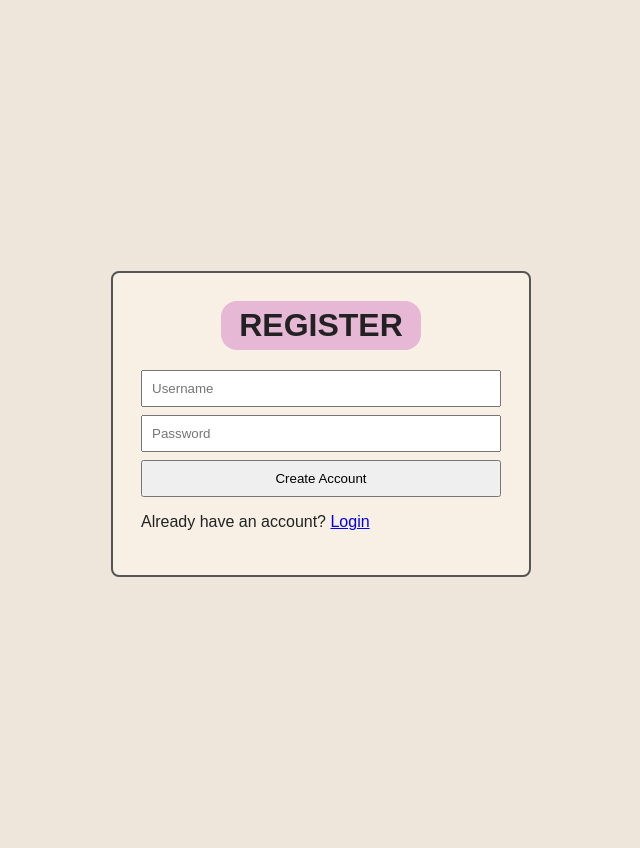
After one commit to masliza2703/expenses-tracker, a Flask app: page /register in a window 1280 px wide. The commit adds this page. Shown: the whole page, without its empty margins (319-959 px from the left). Run offline with Flask 3, Linux system fonts and the light colour scheme.

Commit message:
add user authentication

```diff
--- a/app.py
+++ b/app.py
@@ -1,18 +1,36 @@
-from flask import Flask, render_template, request, redirect
+from functools import wraps
+from flask import Flask, render_template, request, redirect, session
 import os
 import sqlite3
 from datetime import datetime, timedelta
+from werkzeug.security import check_password_hash, generate_password_hash
 
 app = Flask(__name__)
+app.secret_key = os.environ.get("SECRET_KEY", "dev-secret-key-change-me")
 DATABASE = os.environ.get("DATABASE_PATH", "expenses.db")
 
 def get_db():
     return sqlite3.connect(DATABASE)
 
+def login_required(route):
+    @wraps(route)
+    def wrapper(*args, **kwargs):
+        if "user_id" not in session:
+            return redirect("/login")
+        return route(*args, **kwargs)
+    return wrapper
+
 # INIT DB
 def init_db():
     conn = get_db()
     c = conn.cursor()
+    c.execute('''
+        CREATE TABLE IF NOT EXISTS users (
+            id INTEGER PRIMARY KEY AUTOINCREMENT,
+            username TEXT UNIQUE NOT NULL,
+            password_hash TEXT NOT NULL
+        )
+    ''')
     c.execute('''
         CREATE TABLE IF NOT EXISTS expenses (
             id INTEGER PRIMARY KEY AUTOINCREMENT,
@@ -22,6 +40,11 @@ def init_db():
             date TEXT
         )
     ''')
+    c.execute("PRAGMA table_info(expenses)")
+    expense_columns = [column[1] for column in c.fetchall()]
+    if "user_id" not in expense_columns:
+        c.execute("ALTER TABLE expenses ADD COLUMN user_id INTEGER")
+
     today = datetime.now().strftime("%Y-%m-%d")
     c.execute(
         "UPDATE expenses SET date = ? WHERE date IS NULL OR date = ''",
@@ -33,19 +56,27 @@ def init_db():
 init_db()
 
 @app.route('/')
+@login_required
 def home():
     conn = get_db()
     c = conn.cursor()
+    user_id = session["user_id"]
 
-    c.execute("SELECT * FROM expenses ORDER BY category, id DESC")
+    c.execute(
+        "SELECT id, category, amount, note, date FROM expenses WHERE user_id = ? ORDER BY category, id DESC",
+        (user_id,)
+    )
     expenses = c.fetchall()
 
-    c.execute("SELECT SUM(amount) FROM expenses")
+    c.execute("SELECT SUM(amount) FROM expenses WHERE user_id = ?", (user_id,))
     total = c.fetchone()[0]
     if total is None:
         total = 0
 
-    c.execute("SELECT category, SUM(amount) FROM expenses GROUP BY category")
+    c.execute(
+        "SELECT category, SUM(amount) FROM expenses WHERE user_id = ? GROUP BY category",
+        (user_id,)
+    )
     category_data = c.fetchall()
 
     categories = [row[0] for row in category_data]
@@ -96,9 +127,10 @@ def home():
     c.execute("""
         SELECT substr(date, 1, 7) as month, SUM(amount)
         FROM expenses
+        WHERE user_id = ?
         GROUP BY month
         ORDER BY month
-    """)
+    """, (user_id,))
     monthly_raw = c.fetchall()
 
     monthly_labels = [row[0] for row in monthly_raw]
@@ -107,9 +139,10 @@ def home():
     c.execute("""
         SELECT substr(date, 1, 7) as month, substr(date, 9, 2) as day, SUM(amount)
         FROM expenses
+        WHERE user_id = ?
         GROUP BY month, day
         ORDER BY month, day
-    """)
+    """, (user_id,))
     monthly_daily_raw = c.fetchall()
 
     monthly_daily_data = {}
@@ -126,9 +159,10 @@ def home():
     c.execute("""
         SELECT substr(date, 1, 7) as month, category, SUM(amount)
         FROM expenses
+        WHERE user_id = ?
         GROUP BY month, category
         ORDER BY month, category
-    """)
+    """, (user_id,))
     monthly_category_raw = c.fetchall()
 
     monthly_category_data = {}
@@ -162,22 +196,87 @@ def home():
         monthly_labels=monthly_labels,
         monthly_values=monthly_values,
         monthly_daily_data=monthly_daily_data,
-        monthly_category_data=monthly_category_data
+        monthly_category_data=monthly_category_data,
+        username=session.get("username")
     )
+
+@app.route('/register', methods=['GET', 'POST'])
+def register():
+    error = None
+
+    if request.method == 'POST':
+        username = request.form['username'].strip()
+        password = request.form['password']
+
+        if not username or not password:
+            error = "Username and password are required."
+        else:
+            conn = get_db()
+            c = conn.cursor()
+
+            try:
+                c.execute(
+                    "INSERT INTO users (username, password_hash) VALUES (?, ?)",
+                    (username, generate_password_hash(password))
+                )
+                user_id = c.lastrowid
+                conn.commit()
+                session["user_id"] = user_id
+                session["username"] = username
+                return redirect("/")
+            except sqlite3.IntegrityError:
+                error = "Username already exists."
+            finally:
+                conn.close()
+
+    return render_template("register.html", error=error)
+
+@app.route('/login', methods=['GET', 'POST'])
+def login():
+    error = None
+
+    if request.method == 'POST':
+        username = request.form['username'].strip()
+        password = request.form['password']
+
+        conn = get_db()
+        c = conn.cursor()
+        c.execute(
+            "SELECT id, username, password_hash FROM users WHERE username = ?",
+            (username,)
+        )
+        user = c.fetchone()
+        conn.close()
+
+        if user and check_password_hash(user[2], password):
+            session["user_id"] = user[0]
+            session["username"] = user[1]
+            return redirect("/")
+
+        error = "Invalid username or password."
+
+    return render_template("login.html", error=error)
+
+@app.route('/logout')
+def logout():
+    session.clear()
+    return redirect("/login")
 
 # ADD
 @app.route('/add', methods=['POST'])
+@login_required
 def add_expense():
     category = request.form['category']
     amount = request.form['amount']
     note = request.form['note']
     date = datetime.now().strftime("%Y-%m-%d")
+    user_id = session["user_id"]
 
     conn = get_db()
     c = conn.cursor()
     c.execute(
-        "INSERT INTO expenses (category, amount, note, date) VALUES (?, ?, ?, ?)",
-        (category, amount, note, date)
+        "INSERT INTO expenses (category, amount, note, date, user_id) VALUES (?, ?, ?, ?, ?)",
+        (category, amount, note, date, user_id)
     )
     conn.commit()
     conn.close()
@@ -186,10 +285,11 @@ def add_expense():
 
 # DELETE
 @app.route('/delete/<int:id>')
+@login_required
 def delete_expense(id):
     conn = get_db()
     c = conn.cursor()
-    c.execute("DELETE FROM expenses WHERE id = ?", (id,))
+    c.execute("DELETE FROM expenses WHERE id = ? AND user_id = ?", (id, session["user_id"]))
     conn.commit()
     conn.close()
 
--- a/static/index.css
+++ b/static/index.css
@@ -42,6 +42,69 @@ body {
 
 canvas {
     margin-bottom: 20px;
+}
+
+.topbar {
+    align-items: center;
+    display: flex;
+    justify-content: space-between;
+    margin-bottom: 16px;
+}
+
+.topbar a {
+    color: #222;
+    font-weight: bold;
+}
+
+.auth-page {
+    align-items: center;
+    display: flex;
+    justify-content: center;
+    min-height: 100vh;
+    padding: 24px;
+}
+
+.auth-card {
+    background: #f8f0e5;
+    border: 2px solid #555;
+    border-radius: 8px;
+    max-width: 360px;
+    padding: 28px;
+    width: 100%;
+}
+
+.auth-card h2 {
+    background: #e7b7d6;
+    border-radius: 16px;
+    display: table;
+    font-size: 32px;
+    margin: 0 auto 20px;
+    padding: 6px 18px;
+    text-transform: uppercase;
+}
+
+.auth-card input,
+.main form input {
+    box-sizing: border-box;
+    margin-bottom: 8px;
+    padding: 9px;
+}
+
+.auth-card input,
+.auth-card button {
+    width: 100%;
+}
+
+.auth-card button,
+.main form button {
+    cursor: pointer;
+    padding: 9px 12px;
+}
+
+.auth-error {
+    background: #ffd6d6;
+    border: 1px solid #d85d5d;
+    padding: 10px;
 }
 
 .tracker-grid {
--- a/templates/index.html
+++ b/templates/index.html
@@ -10,6 +10,11 @@
 <body>
     <div class="wrapper">
         <div class="main">
+            <div class="topbar">
+                <span>Hi, {{ username }}</span>
+                <a href="/logout">Logout</a>
+            </div>
+
             <h2>Expense Tracker</h2>
 
             <form action="/add" method="POST">
--- /dev/null
+++ b/templates/register.html
@@ -0,0 +1,26 @@
+<!doctype html>
+<html lang="en">
+<head>
+    <meta charset="utf-8">
+    <meta name="viewport" content="width=device-width, initial-scale=1">
+    <title>Register - Expense Tracker</title>
+    <link rel="stylesheet" href="{{ url_for('static', filename='index.css') }}">
+</head>
+<body>
+    <div class="auth-page">
+        <form class="auth-card" action="/register" method="POST">
+            <h2>Register</h2>
+
+            {% if error %}
+            <p class="auth-error">{{ error }}</p>
+            {% endif %}
+
+            <input name="username" placeholder="Username" autocomplete="username">
+            <input name="password" placeholder="Password" type="password" autocomplete="new-password">
+            <button>Create Account</button>
+
+            <p>Already have an account? <a href="/login">Login</a></p>
+        </form>
+    </div>
+</body>
+</html>
```
Also changed, not shown: templates/login.html (added, +26 -0 lines), expenses.db, 1 other file.
